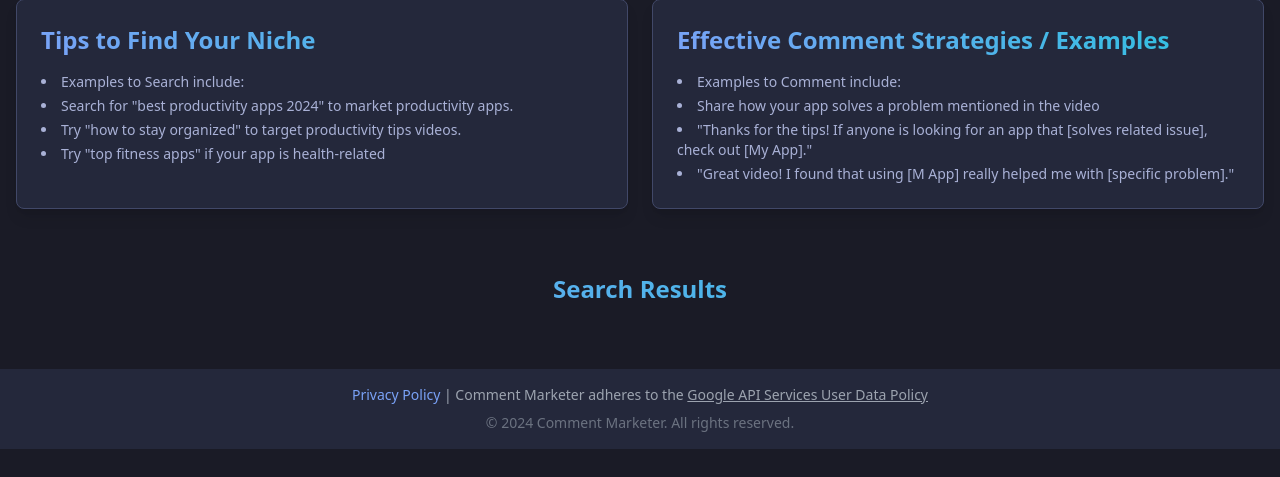
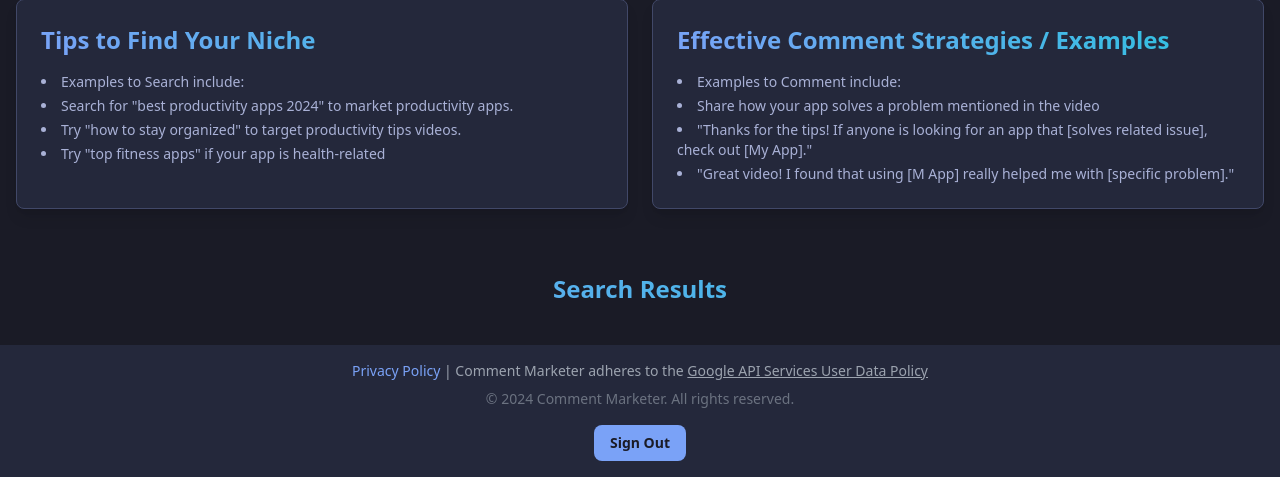
Before and after one commit to CerIsaiah/yt, a Flask app: page / in a window 1280 px wide. Shown: the part 473-950 px from the top of the page. Before the commit the page ends 922 px from the top, so only its background shows below. Run offline with Flask 3, Linux system fonts and the light colour scheme; data that the repository does not hold is empty; some libraries are stand-ins or nearby versions.

Commit message:
changed landing page theme 2

```diff
--- a/templates/index.html
+++ b/templates/index.html
@@ -62,7 +62,7 @@
                 <h2 class="text-2xl font-semibold mb-4 gradient-text text-center">Search for Your Niche's Videos</h2>
                 <div class="flex">
                     <input type="text" id="searchQuery" placeholder="Videos you want to comment on" class="flex-grow px-4 py-2 rounded-l-lg input-style focus:outline-none focus:ring-2 focus:ring-primary">
-                    <button id="searchButton" onclick="handleSearch()" class="px-6 py-2 rounded-r-lg button-style hover:bg-secondary transition duration-300 font-semibold">Search</button>
+                    <button id="searchButton searchButtonText" onclick="handleSearch()" class="px-6 py-2 rounded-r-lg button-style hover:bg-secondary transition duration-300 font-semibold">Search</button>
                 </div>
                 <p id="searchError" class="mt-2 text-red-500 hidden"></p>
             </div>
@@ -105,15 +105,16 @@
         <div id="results" class="grid grid-cols-1 md:grid-cols-2 lg:grid-cols-3 gap-6"></div>
     </div>
 
-    <footer class="mt-12 py-4 bg-boxBg text-sm">
-        <div class="container mx-auto px-16">
-            <p class="text-center text-gray-400">
+    <footer class="mt-6 py-4 bg-boxBg text-sm">
+        <div class="container mx-auto px-4 flex flex-col items-center">
+            <p class="text-center text-gray-400 mb-2">
                 <a href="{{ url_for('privacy') }}" class="text-primary hover:underline">Privacy Policy</a> |
                 Comment Marketer adheres to the <a href="https://developers.google.com/terms/api-services-user-data-policy" class="underline">Google API Services User Data Policy</a>
             </p>
-            <p class="text-center text-gray-500 mt-2">
+            <p class="text-center text-gray-500 mb-4">
                 © 2024 Comment Marketer. All rights reserved.
             </p>
+            <button onclick="signOut()" class="px-4 py-2 rounded-lg button-style hover:bg-secondary transition duration-300 font-semibold text-dark">Sign Out</button>
         </div>
     </footer>
     </body>
@@ -352,15 +353,11 @@
             function updateSearchButton(authenticated) {
                 const searchButton = document.getElementById('searchButton');
                 const searchButtonText = document.getElementById('searchButtonText');
-                const googleIcon = document.getElementById('googleIcon');
-
                 if (authenticated) {
                     searchButtonText.textContent = 'Search';
-                    googleIcon.style.opacity = '0';
                     searchButton.onclick = initiateSearch;
                 } else {
                     searchButtonText.textContent = 'Sign in with Google';
-                    googleIcon.style.opacity = '1';
                     searchButton.onclick = handleSearch;
                 }
             }
```
